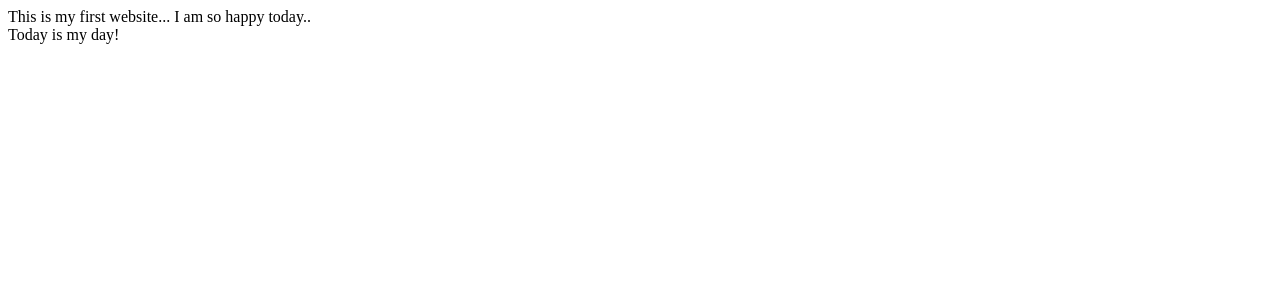
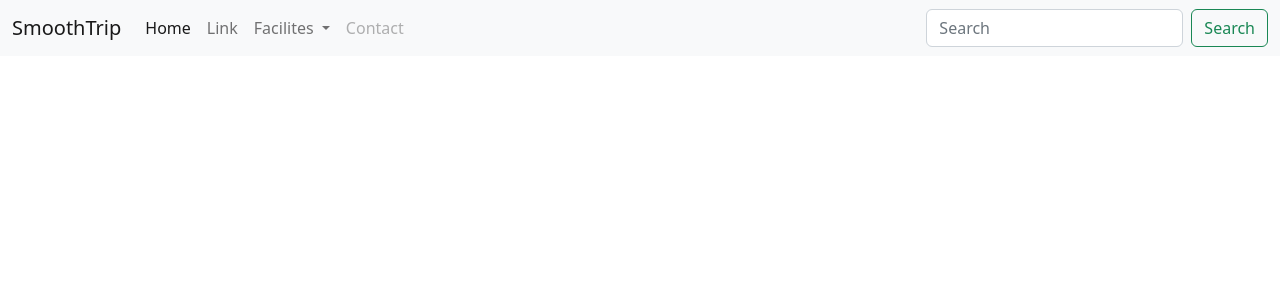
Before and after one commit to akhil4898/Flask-Tutorial, a Flask app: page / in a window 1280 px wide. Shown: the top 300 px of the page. Run offline with Flask 2, Linux system fonts and the light colour scheme.

Commit message:
Update file

```diff
--- a/templates/index.html
+++ b/templates/index.html
@@ -1,14 +1,48 @@
-<!DOCTYPE html>
+<!doctype html>
 <html lang="en">
-<head>
-    <meta charset="UTF-8">
-    <meta http-equiv="X-UA-Compatible" content="IE=edge">
-    <meta name="viewport" content="width=device-width, initial-scale=1.0">
-    <title>This is My page</title>
-</head>
-<body>
-    This is my first website... I am so happy today..
-    <br>
-    Today is my day!
-</body>
+  <head>
+    <meta charset="utf-8">
+    <meta name="viewport" content="width=device-width, initial-scale=1">
+    <title>Bootstrap demo</title>
+    <link href="https://cdn.jsdelivr.net/npm/bootstrap@5.2.2/dist/css/bootstrap.min.css" rel="stylesheet" integrity="sha384-Zenh87qX5JnK2Jl0vWa8Ck2rdkQ2Bzep5IDxbcnCeuOxjzrPF/et3URy9Bv1WTRi" crossorigin="anonymous">
+  </head>
+  <body>
+    <nav class="navbar navbar-expand-lg bg-light">
+        <div class="container-fluid">
+          <a class="navbar-brand" href="#">SmoothTrip</a>
+          <button class="navbar-toggler" type="button" data-bs-toggle="collapse" data-bs-target="#navbarSupportedContent" aria-controls="navbarSupportedContent" aria-expanded="false" aria-label="Toggle navigation">
+            <span class="navbar-toggler-icon"></span>
+          </button>
+          <div class="collapse navbar-collapse" id="navbarSupportedContent">
+            <ul class="navbar-nav me-auto mb-2 mb-lg-0">
+              <li class="nav-item">
+                <a class="nav-link active" aria-current="page" href="#">Home</a>
+              </li>
+              <li class="nav-item">
+                <a class="nav-link" href="#">Link</a>
+              </li>
+              <li class="nav-item dropdown">
+                <a class="nav-link dropdown-toggle" href="#" role="button" data-bs-toggle="dropdown" aria-expanded="false">
+                  Facilites
+                </a>
+                <ul class="dropdown-menu">
+                  <li><a class="dropdown-item" href="#">Action</a></li>
+                  <li><a class="dropdown-item" href="#">Another action</a></li>
+                  <li><hr class="dropdown-divider"></li>
+                  <li><a class="dropdown-item" href="#">Something else here</a></li>
+                </ul>
+              </li>
+              <li class="nav-item">
+                <a class="nav-link disabled">Contact</a>
+              </li>
+            </ul>
+            <form class="d-flex" role="search">
+              <input class="form-control me-2" type="search" placeholder="Search" aria-label="Search">
+              <button class="btn btn-outline-success" type="submit">Search</button>
+            </form>
+          </div>
+        </div>
+      </nav>
+    <script src="https://cdn.jsdelivr.net/npm/bootstrap@5.2.2/dist/js/bootstrap.bundle.min.js" integrity="sha384-OERcA2EqjJCMA+/3y+gxIOqMEjwtxJY7qPCqsdltbNJuaOe923+mo//f6V8Qbsw3" crossorigin="anonymous"></script>
+  </body>
 </html>
```
